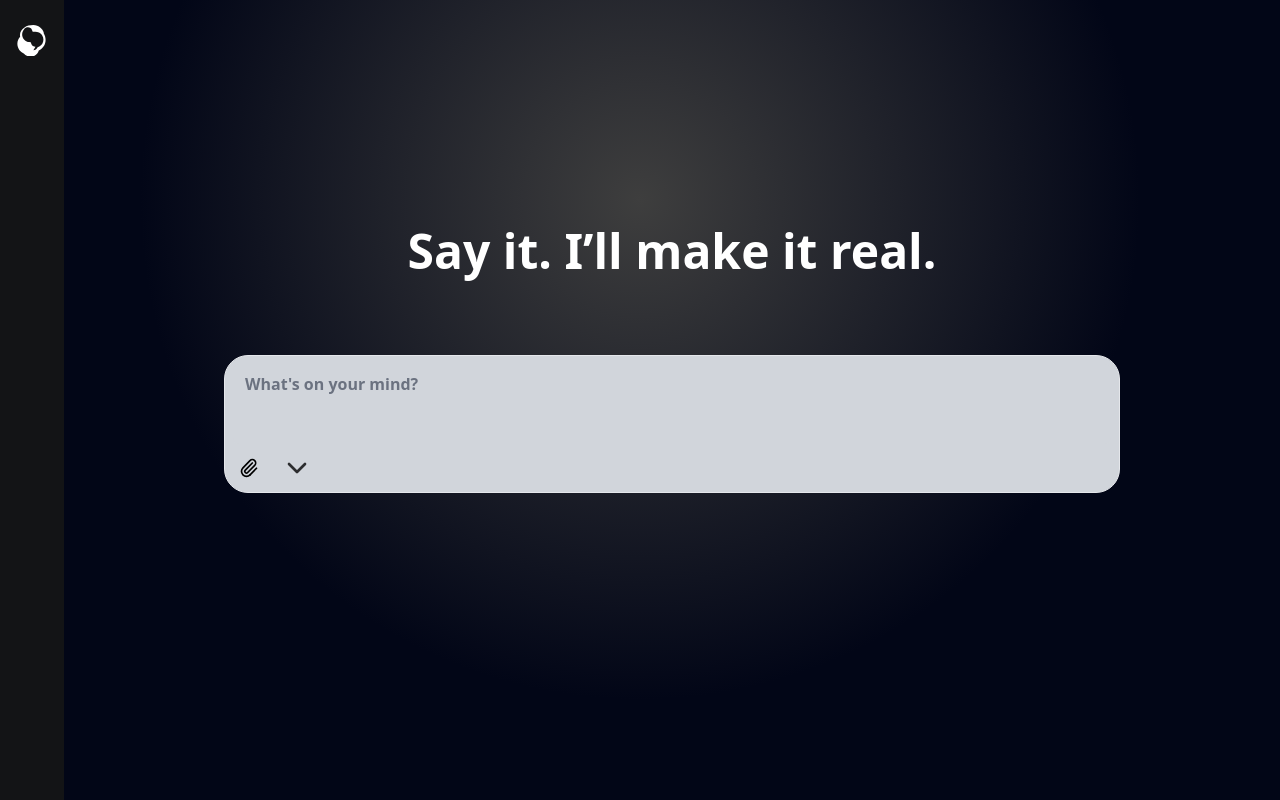
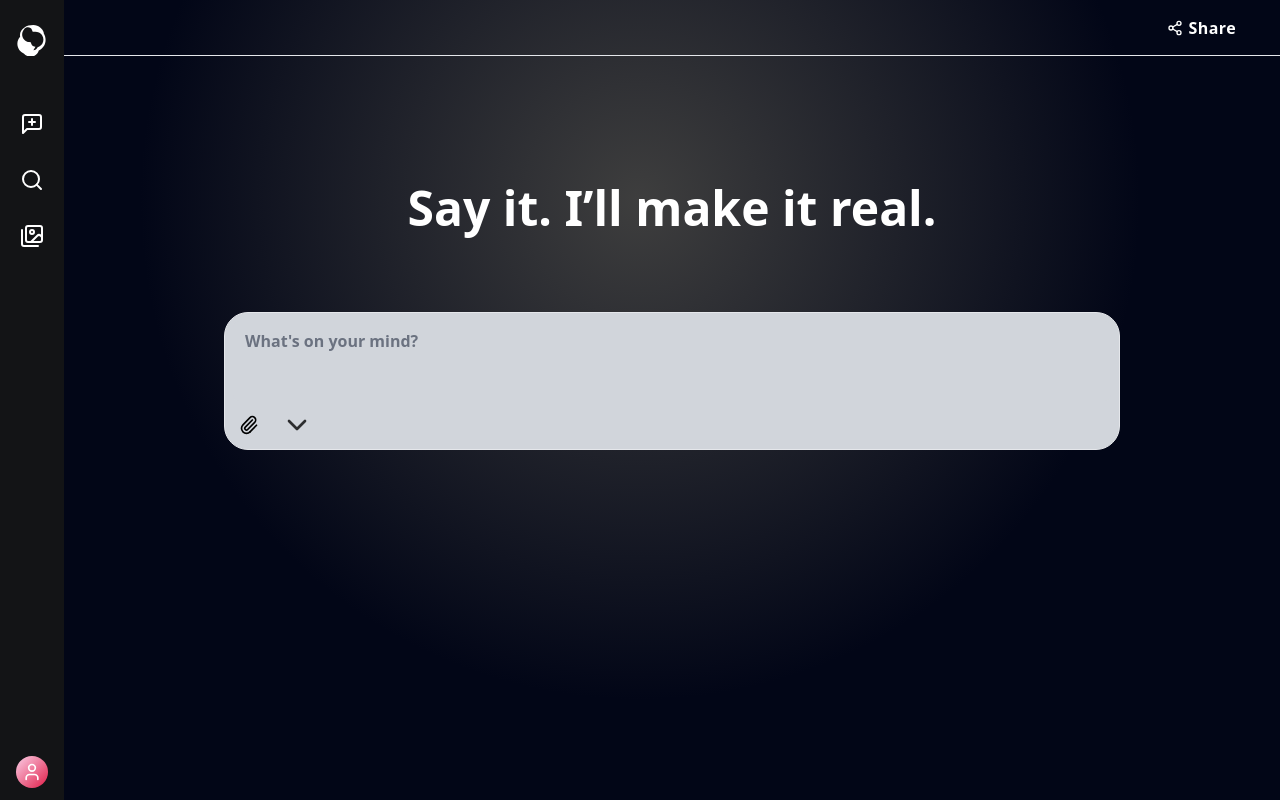
Before and after one commit to shuboi37/Gemzy, a React (Vite) app in the folder geminiProject/frontend/: page / in a window 1280 px wide. Built offline with nearby package versions, Linux system fonts and the light colour scheme; a web font is replaced by a local one.

Commit message:
feat:improved-sidebar-added-navbar

```diff
--- a/geminiProject/frontend/src/App.tsx
+++ b/geminiProject/frontend/src/App.tsx
@@ -3,6 +3,7 @@ import axios from "axios";
 import { Textarea } from "./components/ui/TextArea";
 import { PromptInputWithActions } from "./components/inputBox-demo";
 import { Sidebar } from "./components/ui/Sidebar";
+import { NavBar } from "./components/ui/NavBar";
 
 function App() {
   const [response, setResponse] = useState("");
@@ -124,7 +125,11 @@ function App() {
         <div>
           <Sidebar />
         </div>
-        <div className="flex flex-1 flex-col h-full space-y-20 items-center justify-center">
+        <div className="flex flex-1 w-full flex-col h-full space-y-32 items-center justify-between overflow-y-auto">
+          <div className="w-full">
+            <NavBar />
+          </div>
+          <div className="w-full h-full pb-16 flex flex-col items-center space-y-20">
             {!response && (
               <h1 className="text-white font-semibold text-pretty whitespace-pre-wrap text-2xl sm:text-3xl md:text-4xl lg:text-5xl leading-tight text-center">
                 Say it. I’ll make it real.
@@ -172,6 +177,7 @@ function App() {
             </div>
           </div>
         </div>
+      </div>
     </>
   );
 }
--- a/geminiProject/frontend/src/components/ui/LogoSVG.tsx
+++ b/geminiProject/frontend/src/components/ui/LogoSVG.tsx
@@ -1,6 +1,5 @@
 import React from "react";
 
-// Props: allow passing a className and rest props for flexibility
 type SVGProps = React.SVGProps<SVGSVGElement> & {
   className?: string;
 };
--- a/geminiProject/frontend/src/components/ui/Minibar.tsx
+++ b/geminiProject/frontend/src/components/ui/Minibar.tsx
@@ -6,12 +6,14 @@ import {
 } from "lucide-react";
 export const MiniBar = ({
   setIsCollapsible,
+  className,
 }: {
   setIsCollapsible: (prev: boolean) => void;
+  className?: string;
 }) => {
   return (
     <div
-      className="w-11 h-96 bg-gradient-to-b from-white/20 via-white/65 to-white/20 ml-14 mt-32 rounded-3xl "
+      className={`${className} w-11 h-96 absolute left-14 top-28 bottom-0 bg-gradient-to-b from-white/20 via-white/65 to-white/20 rounded-3xl`}
       style={{
         boxShadow:
           "0 15px 35px rgba(255, 255, 255, 0.12), " +
@@ -19,6 +21,7 @@ export const MiniBar = ({
           "0 0 20px rgba(255, 255, 255, 0.08)",
       }}
     >
+      <div className="w-full h-full flex flex-col ">
         <div className="flex flex-col rounded-3xl items-center h-full">
           <MessageSquarePlus className="flex-1 hover:bg-black/75 hover:scale-110 text-white p-2 rounded-3xl cursor-pointer w-10 h-10 transition-all ease-in-out " />
           <Search className="flex-1 hover:bg-black/75 hover:scale-110 text-white p-2 rounded-3xl cursor-pointer w-10 h-10 transition-all ease-in-out" />
@@ -29,5 +32,6 @@ export const MiniBar = ({
           <Images className="flex-1 hover:bg-black/75 hover:scale-110 text-white p-2 rounded-3xl cursor-pointer w-10 h-10 transition-all ease-in-out" />
         </div>
       </div>
+    </div>
   );
 };
--- /dev/null
+++ b/geminiProject/frontend/src/components/ui/NavBar.tsx
@@ -0,0 +1,14 @@
+import { Share2 } from "lucide-react";
+
+export const NavBar = () => {
+  return (
+    <div className="h-14 overflow-hidden border-b-[1px] bg-transparent">
+      <div className="flex w-full items-center py-4 px-3 h-full relative">
+        <button className="bg-transparent rounded-lg justify-center p-3 items-center flex space-x-[6px] absolute right-8 hover:bg-neutral-700 active:scale-95 transition-all ease-in-out duration-200 active:duration-75">
+          <Share2 className="w-4 h-4 text-white" />
+          <span className="text-white font-semibold tracking-wide">Share</span>
+        </button>
+      </div>
+    </div>
+  );
+};
--- a/geminiProject/frontend/src/components/ui/ReusableUI.tsx
+++ b/geminiProject/frontend/src/components/ui/ReusableUI.tsx
@@ -1,7 +1,7 @@
 "use client";
 
 // import { DropdownMenuCheckboxItemProps } from "@radix-ui/react-dropdown-menu";
-import { ChevronDown, ChevronUp } from "lucide-react";
+import { ChevronUp } from "lucide-react";
 
 import {
   DropdownMenu,
@@ -44,14 +44,12 @@ ModelDropdownProps) {
     >
       <DropdownMenuTrigger asChild>
         <div className="hover:bg-gray-400 rounded-2xl">
-          {isOpen ? (
-            <ChevronUp
-              className="w-8 h-8 bg-gray-400 rounded-2xl"
-              strokeOpacity="0.79"
-            />
-          ) : (
-            <ChevronDown className="w-8 h-8" strokeOpacity="0.79" />
-          )}
+          <ChevronUp
+            className={`${
+              isOpen ? "rotate-0" : "rotate-180"
+            } w-8 h-8 hover:bg-gray-400 rounded-2xl transition-all ease-in-out duration-150`}
+            strokeOpacity="0.79"
+          />
         </div>
       </DropdownMenuTrigger>
       <DropdownMenuContent className="border-2 border-gray-700 w-48 translate-y-3 bg-black">
--- a/geminiProject/frontend/src/components/ui/Sidebar.tsx
+++ b/geminiProject/frontend/src/components/ui/Sidebar.tsx
@@ -39,16 +39,15 @@ export const Sidebar = () => {
       onClick={handleClick}
       className={`${
         isOpen ? "w-68" : "w-16 cursor-e-resize"
-      } h-screen relative bg-neutral-900/85`}
+      } h-screen bg-neutral-900/85 relative`}
     >
       <div
         className={`flex flex-col h-full items-center ${
           isOpen
-            ? "bg-gradient-to-b from-neutral-900/85 via-neutral-700 to-neutral-900/85"
+            ? "bg-gradient-to-b from-neutral-950 via-neutral-800 to-neutral-950"
             : ""
         }`}
       >
-        {/* Top Section - Header */}
         <div className="flex items-center gap-28 w-full h-20 p-2 flex-shrink-0">
           <button
             onClick={handleClick}
@@ -81,10 +80,8 @@ export const Sidebar = () => {
           )}
         </div>
 
-        {/* Middle Section - Scrollable Content */}
-        <div className="flex flex-col w-full flex-1 overflow-hidden">
-          {/* Navigation Buttons */}
-          {isOpen && (
+        <div className="flex flex-col w-full flex-1 overflow-hidden ">
+          {isOpen ? (
             <div className="flex flex-col w-full space-y-3 px-2 mb-4 mt-2">
               <button className="w-full rounded-3xl hover:bg-neutral-700 h-10">
                 <span className="flex p-2 space-x-3 ml-1 items-center text-white">
@@ -111,12 +108,28 @@ export const Sidebar = () => {
                 </span>
               </button>
             </div>
+          ) : (
+            <div className="flex flex-1 flex-col items-center mt-5 w-16 relative">
+              <div className="flex flex-col space-y-2 items-center h-[25%]">
+                <button className="hover:bg-neutral-700 rounded-lg p-3">
+                  <MessageSquarePlus className="flex-1 w-6 h-6 text-white transition-all ease-in-out duration-200 cursor-pointer" />
+                </button>
+                <button className="hover:bg-neutral-700 rounded-lg p-3">
+                  <Search className="flex-1 w-6 h-6 text-white transition-all ease-in-out duration-200 cursor-pointer" />
+                </button>
+                <button className="hover:bg-neutral-700 rounded-lg p-3">
+                  <Images className="flex-1 w-6 h-6 text-white transition-all ease-in-out duration-200 cursor-pointer" />
+                </button>
+              </div>
+              <div className="w-8 h-8 rounded-full bg-gradient-to-br from-pink-200 to-rose-600 flex items-center justify-center absolute bottom-3 cursor-pointer">
+                <User className="w-5 h-5 text-white" />
+              </div>
+            </div>
           )}
 
-          {/* Chats Section */}
           {isOpen && (
             <div className="flex flex-col w-full flex-1 overflow-hidden px-2">
-              <div className="w-full h-full flex flex-col">
+              <div className="w-full h-[396px] flex flex-col">
                 <button
                   onClick={() => setIsChatsExpanded(!isChatsExpanded)}
                   className="flex items-center justify-between w-full px-3 py-2 text-neutral-300/80 hover:text-white hover:bg-neutral-700/50 rounded-lg transition-all duration-200 flex-shrink-0"
@@ -168,11 +181,9 @@ export const Sidebar = () => {
           )}
         </div>
 
-        {/* Bottom Section - Profile (Fixed at bottom) */}
         {isOpen && (
-          <div className="w-full border-t border-neutral-700/50 bg-neutral-800/50 relative">
+          <div className="w-full border-t border-neutral-700/50 bg-neutral-800/50 absolute left-0 bottom-0">
             <div className="p-2">
-              {/* Profile Info */}
               <div className="flex items-center gap-3">
                 <div className="w-8 h-8 rounded-full bg-gradient-to-br from-pink-200 to-rose-600 flex items-center justify-center">
                   <User className="w-5 h-5 text-white" />
@@ -186,7 +197,6 @@ export const Sidebar = () => {
                   </div>
                 </div>
 
-                {/* Dropdown Menu */}
                 <DropdownMenu>
                   <DropdownMenuTrigger asChild>
                     <button className="p-1 text-neutral-400 hover:text-white hover:bg-neutral-700/50 rounded transition-all duration-150">
@@ -194,20 +204,18 @@ export const Sidebar = () => {
                     </button>
                   </DropdownMenuTrigger>
                   <DropdownMenuContent
-                    className="bg-slate-900 border-neutral-700 shadow-lg"
+                    className={`bg-slate-900 border-neutral-700 shadow-lg ${
+                      isOpen ? "w-[262px]" : "w-auto"
+                    }`}
                     side="top"
                     align="end"
                     sideOffset={12}
-                    style={{
-                      width: isOpen ? "260px" : "auto",
-                      // marginRight: "15px",
-                    }}
                   >
-                    <DropdownMenuItem className="text-white hover:bg-neutral-700 cursor-pointer">
+                    <DropdownMenuItem className="text-white hover:bg-neutral-700 outline-none cursor-pointer">
                       <Settings className="w-4 h-4 mr-2" />
                       Settings
                     </DropdownMenuItem>
-                    <DropdownMenuItem className="text-white hover:bg-neutral-700 cursor-pointer">
+                    <DropdownMenuItem className="outline-none text-white hover:bg-neutral-700 cursor-pointer">
                       <LogOut className="w-4 h-4 mr-2" />
                       Sign out
                     </DropdownMenuItem>
```
Lines whose indentation alone changed are shown as unchanged.
